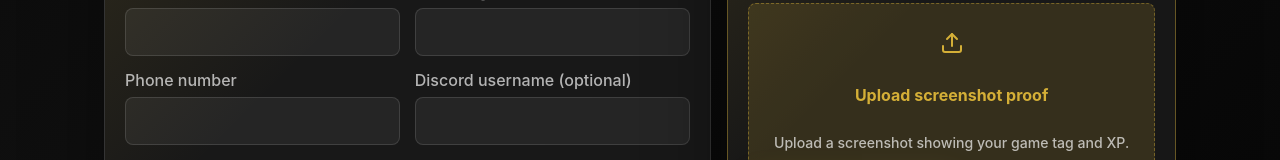
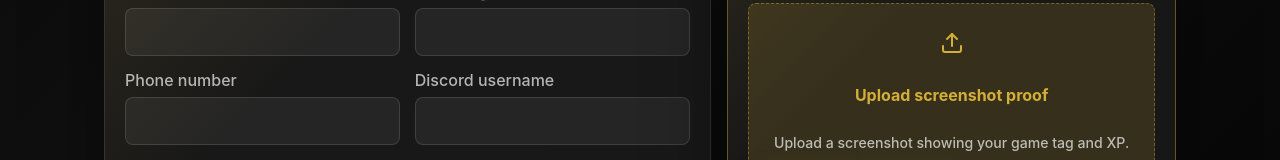
Before and after one commit to victor-914/legacy-tournaments-players-frontend, a Next.js app: page /register in a window 1280 px wide. Shown: the part 623-783 px from the top of the page. Built offline with nearby package versions, Linux system fonts and the light colour scheme; no server answers.

Commit message:
fix(auth): remove "(optional)" label from Discord username field to reflect that it is now required

```diff
--- a/src/features/auth/components/RegisterView.tsx
+++ b/src/features/auth/components/RegisterView.tsx
@@ -170,7 +170,7 @@ export function RegisterView() {
                   <input value={qualification.phoneNumber} onChange={(event) => updateQualification("phoneNumber", event.target.value)} />
                 </Field>
                 <Field>
-                  <span>Discord username (optional)</span>
+                  <span>Discord username</span>
                   <input value={qualification.discordUsername} onChange={(event) => updateQualification("discordUsername", event.target.value)} />
                 </Field>
                 <Field>
```
